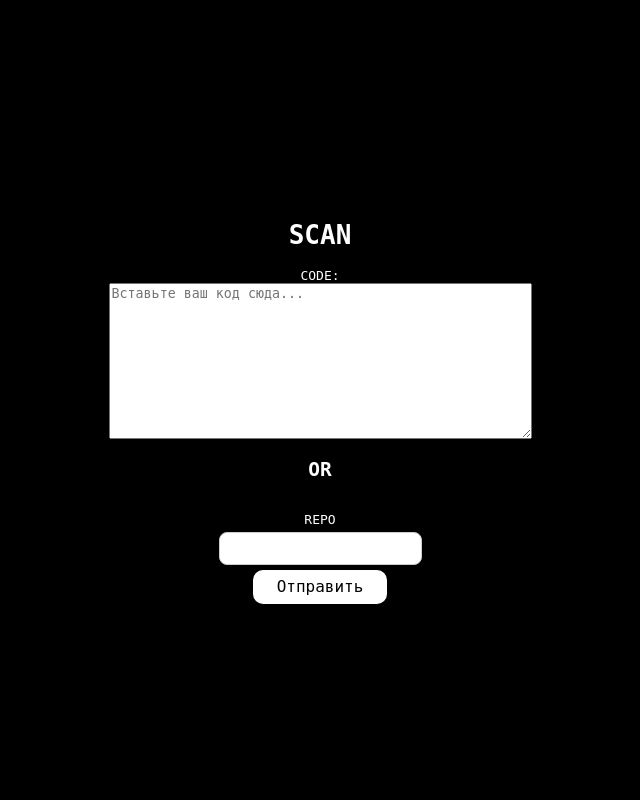
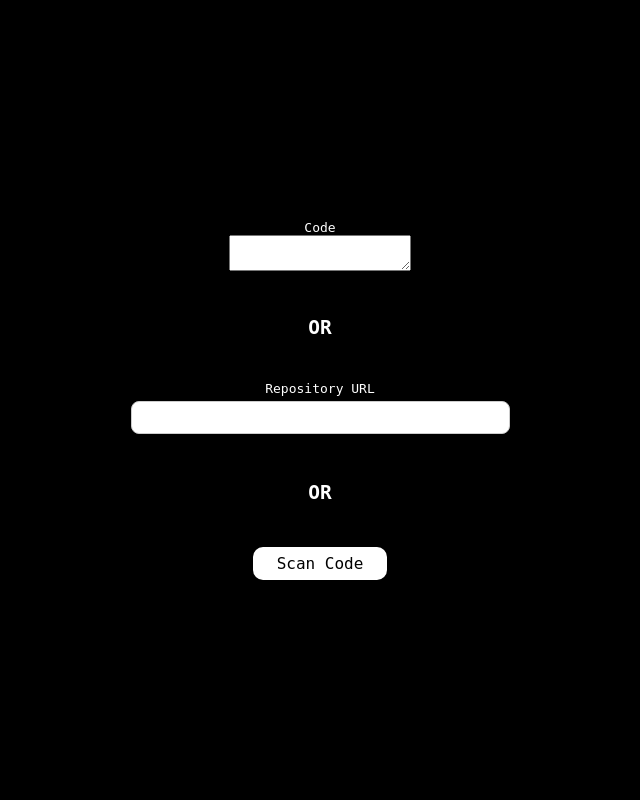
Before and after one commit to binary203/Securo, a Flask app: page /profile/scan in a window 1280 px wide. Shown: the whole page, without its empty margins (320-960 px from the left). Run offline with Flask 3, Linux system fonts and the light colour scheme; a user stored in the database is signed in; some libraries are stand-ins or nearby versions.

Commit message:
Рефактор кода

```diff
--- a/app/forms.py
+++ b/app/forms.py
@@ -12,6 +12,10 @@ class LoginForm(FlaskForm):
     remember_me = BooleanField("Запомнить меня")
     submit = SubmitField("Войти")
 
+class RegistrationForm(FlaskForm):
+    username = StringField("Имя", validators=[DataRequired()])
+    password = PasswordField("Пароль", validators=[DataRequired()])
+    submit = SubmitField("Зарегистрироваться")
 
 class ScanForm(FlaskForm):
     code = TextAreaField("Code", validators=[Optional(), Length(max=10000)])
--- a/app/static/index.css
+++ b/app/static/index.css
@@ -3,6 +3,9 @@ body {
     font-family: monospace;
     background-color: black;
     align-items: center;
+    color: white;
+    font-size: medium;
+    text-align: center;
 }
 
 h1 {
@@ -10,36 +13,12 @@ h1 {
     font-size:xx-large;
 }
 
-.text {
-    color: white;
-    font-size: medium;
-    font-family: monospace;
-    text-align: center;
-}
-
-.welcome {
+.container {
     display: flex;
     justify-content: center;
     align-items: center;
     min-height: 100vh;
     background-color: rgb(0, 0, 0);
-    flex-direction: column;
-}
-
-.sign_in {
-    display: flex;
-    justify-content: center;
-    align-items: center;
-    min-height: 100vh;
-    background-color: rgb(0, 0, 0);
-    flex-direction: column;
-}
-
-.scan {
-    display: flex;
-    justify-content: center;
-    align-items: center;
-    min-height: 100vh;
     flex-direction: column;
 }
 
@@ -52,7 +31,7 @@ input[type="password"] {
     font-family: sans-serif;
 }
 
-button {
+input[type="submit"] {
     background-color: white;
     color: rgb(0, 0, 0);
     padding: 0.45rem 1.5rem;
@@ -68,13 +47,13 @@ h1 {
     margin-top: 1.5rem;
 }
 
-.results {
-    color: red;
-    display: flex;
-    justify-content: center;
-    align-items: center;
-    flex-direction: column;
-    background-color: grey;
-    width: 50%;
-    height: 100vh;
+button {
+    background-color: white;
+    color: rgb(0, 0, 0);
+    padding: 0.45rem 1.5rem;
+    border-radius: 10px;
+    font-family: monospace;
+    font-size: large;
+    cursor: pointer;
+    border: none;
 }
--- /dev/null
+++ b/app/static/scan.js
@@ -0,0 +1,3 @@
+const dropZone = document.querySelector('.upload-zone__dragover');
+
+const uploadInput = document.getElementByIdI("upload-form")
--- a/app/templates/base.html
+++ b/app/templates/base.html
@@ -5,7 +5,7 @@
     <meta name="viewport" content="width=device-width, initial-scale=1">
     <meta http-equiv="X-UA-Compatible" content="IE=edge">
     <link rel="stylesheet" href="{{ url_for('static', filename='index.css') }}">
-    <title>VulnChecker</title>
+    <title>Securo — Your Code is safe!</title>
     {% block head %}{% endblock %}
 </head>
 <body>
--- a/app/templates/login.html
+++ b/app/templates/login.html
@@ -4,8 +4,7 @@
 {% endblock %}
 
 {% block body %}
-<div class="text">
-  <div class="sign_in">
+  <div class="container">
     <h1>WHO AM I?</h1>
     {% for message in get_flashed_messages() %}
         <p style="color:red;text-align:center">{{ message }}</p>
@@ -33,6 +32,4 @@
     </form>
     <a href="{{ url_for('registration') }}">Нет аккаунта? Зарегистрироваться</a>
   </div>
-
-</div>
 {% endblock %}
--- a/app/templates/profile.html
+++ b/app/templates/profile.html
@@ -4,7 +4,7 @@
 {% endblock %}
 
 {% block body %}
-<div class="text">
+<div class="container">
     <h1>Profile</h1><br>
     <form action="{{ url_for('logout') }}", method="GET">
         <button type="submit">Выйти</button>
--- a/app/templates/results.html
+++ b/app/templates/results.html
@@ -4,10 +4,4 @@
 {% endblock %}
 
 {% block body %}
-<div class="text">
-    <h1>RESULTS</h1>
-    <div class="results">
-        <p>{{ result }}</p>
-    </div>
-</div>
 {% endblock %}
--- a/app/templates/scan.html
+++ b/app/templates/scan.html
@@ -4,25 +4,21 @@
 {% endblock %}
 
 {% block body %}
-<div class="text">
-        <div class="scan">
-            <h1>SCAN</h1>
-            {% for message in get_flashed_messages() %}
-                <p style="color:red;text-align:center">{{ message }}</p>
-            {% endfor %}
-            <form method="post", action="{{ url_for('scan') }}">
-                {{ form.hidden_tag() }}
-
-                <label for="code">CODE: </label><br>
-                <textarea name="code" id="code" rows="10" cols="50" placeholder="Вставьте ваш код сюда..."></textarea>
-                <br>
-                <h2>OR</h2>
-                <br>
-                <label for="repo">REPO</label><br>
-                <input type="text", id="repo", name="repo">
-                <br>
-                <button type="submit">Отправить</button>
-            </form>
+    <div class="container">
+        <div>
+            {{ form.code.label }}<br>
+            {{ form.code }}
         </div>
+        <p><h2>OR</h2></p>
+        <div>
+            {{ form.repo_url.label }}<br>
+            {{ form.repo_url(size=42) }}
+        </div>
+        <p><h2>OR</h2></p>
+    <!--Тут должен быть D&D-->
+        <div>
+            {{ form.submit }}
+        </div>
+    </div>
 </div>
 {% endblock %}
--- a/app/views.py
+++ b/app/views.py
@@ -1,22 +1,21 @@
-# Файл для всех роутов
 # Импорты
 from app import app, db
 from flask import render_template, request, redirect, url_for, session, flash
 from flask_login import login_required, login_user, current_user, logout_user
 from .models import User
 import sqlalchemy as sql
-from .forms import LoginForm, ScanForm
+from .forms import LoginForm, ScanForm, RegistrationForm
 from .services import run_service
 import tempfile
 import os
+import sqlalchemy
 
-
-# Базовая страница
+# Индекс страница
 @app.route("/")
 def index():
     return render_template("index.html")
 
-
+# Профиль
 @app.route("/profile/")
 @login_required
 def profile():
@@ -42,31 +41,25 @@ def login():
         return redirect(url_for("index"))
     return render_template("login.html", title="Login", form=form)
 
-
+# Регистрация
 @app.route("/registration", methods=["GET", "POST"])
 def registration():
-    if request.method == "POST":
-        username = request.form["username"]
-        password = request.form["password"]
+    form = RegistrationForm()
 
-        existing_user = User.query.filter_by(username=username).first()
-        if existing_user:
-            flash("Пользователь с таким именем уже существует!")
+    if form.validate_on_submit():
+        if User.query.filter_by(username=form.username.data).first():
             return redirect(url_for("registration"))
 
-        new_user = User(username=username)
-        new_user.set_password(password)
+        new_user = User(username=form.username.data)
+        new_user.set_password(password=form.password.data)
 
-        # Сохраняем в БД
         db.session.add(new_user)
         db.session.commit()
 
-        # Автоматически логиним пользователя
         login_user(new_user)
-        flash("Регистрация успешна!")
         return redirect("/")
-    return render_template("register.html")
 
+    return render_template("register.html", form=form)
 
 # Сам сканнер
 @app.route("/profile/scan", methods=["POST", "GET"])
@@ -153,7 +146,7 @@ def scan():
 def results():
     return "Results page"
 
-
+# Выход
 @app.route("/profile/logout")
 @login_required
 def logout():
```
Also changed, not shown: app/templates/index.html (+6 -5 lines), app/templates/register.html (+18 -15 lines), app/models.py (line endings or trailing spaces), instance/default.db.
